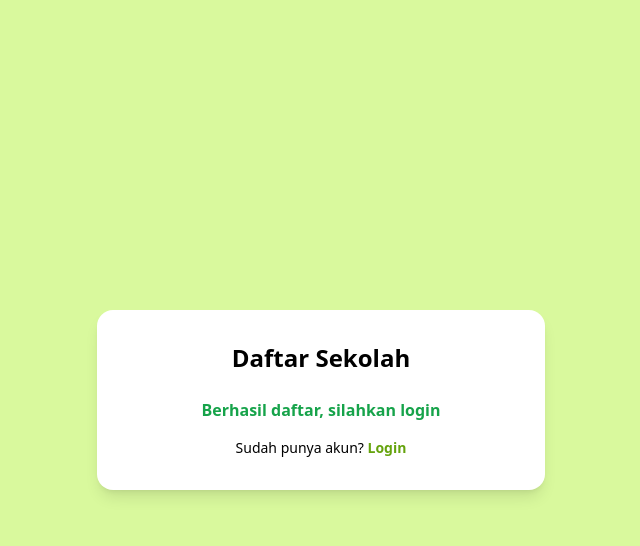
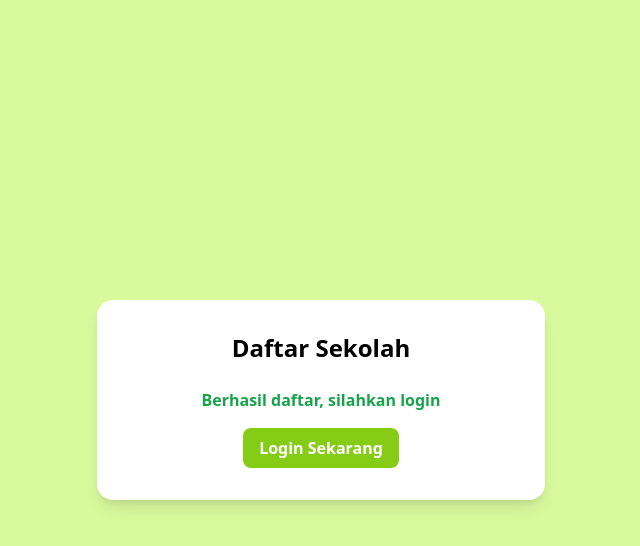
Before and after one commit to cybloxyz/zerowastehero, a React (Vite) app: page /register in a window 1280 px wide. Both pictures are taken after typing "Sample", "name@example.com", "Sample123" into the empty fields and a click on the button "Register". Shown: the top 546 px of the page, without its empty margins (319-959 px from the left). Built offline with nearby package versions, Linux system fonts and the light colour scheme.

Commit message:
Update Src

```diff
--- a/src/pages/login-school.jsx
+++ b/src/pages/login-school.jsx
@@ -1,7 +1,7 @@
+import { useState } from "react";
+import { useNavigate } from "react-router-dom";
 import HoverBacklight from "../components/burst.jsx";
 import { useAuth } from "../context/AuthContext.jsx";
-import { useNavigate } from "react-router-dom";
-import { useState } from "react";
 
 export default function LoginSchool() {
   const { login } = useAuth();
@@ -9,16 +9,16 @@ export default function LoginSchool() {
 
   const [email, setEmail] = useState("");
   const [password, setPassword] = useState("");
+  const [error, setError] = useState(""); // state untuk pesan error
 
   const handleSubmit = (e) => {
     e.preventDefault();
 
-    // validasi simple, nanti bisa sambung ke backend
     if (email && password) {
       login("school", email); // role = school
       navigate("/dashboard-school");
     } else {
-      alert("Email & password wajib diisi!");
+      setError("Email & password wajib diisi!");
     }
   };
 
@@ -27,6 +27,10 @@ export default function LoginSchool() {
       <div className="bg-white p-8 rounded-2xl shadow-lg w-full max-w-md">
         <h2 className="text-2xl font-bold text-center mb-6">Login Sekolah</h2>
 
+        {error && (
+          <p className="text-red-600 text-center mb-4 font-semibold">{error}</p>
+        )}
+
         <form className="space-y-4" onSubmit={handleSubmit}>
           <input
             type="email"
@@ -34,6 +38,7 @@ export default function LoginSchool() {
             className="w-full px-4 py-2 border rounded-lg focus:ring-2 focus:ring-lime-400 outline-none"
             value={email}
             onChange={(e) => setEmail(e.target.value)}
+            required
           />
           <input
             type="password"
@@ -41,6 +46,7 @@ export default function LoginSchool() {
             className="w-full px-4 py-2 border rounded-lg focus:ring-2 focus:ring-lime-400 outline-none"
             value={password}
             onChange={(e) => setPassword(e.target.value)}
+            required
           />
 
           <div className="mt-8 text-center">
@@ -56,14 +62,13 @@ export default function LoginSchool() {
         </form>
 
         <p className="text-sm text-center mt-4">
-          Belum punya akun?
-          <a
-            href="/register"
+          Belum punya akun?{" "}
+          <button
+            onClick={() => navigate("/register")}
             className="text-lime-600 font-semibold hover:underline"
           >
-            {" "}
-            Register
-          </a>
+            Daftar
+          </button>
         </p>
       </div>
     </div>
--- a/src/pages/login-student.jsx
+++ b/src/pages/login-student.jsx
@@ -1,7 +1,7 @@
+import { useState } from "react";
+import { useNavigate } from "react-router-dom";
 import HoverBacklight from "../components/burst.jsx";
 import { useAuth } from "../context/AuthContext.jsx";
-import { useNavigate } from "react-router-dom";
-import { useState } from "react";
 
 export default function LoginStudent() {
   const { login } = useAuth();
@@ -9,16 +9,16 @@ export default function LoginStudent() {
 
   const [email, setEmail] = useState("");
   const [password, setPassword] = useState("");
+  const [error, setError] = useState(""); // state untuk pesan error
 
   const handleSubmit = (e) => {
     e.preventDefault();
 
-    // validasi simple (sementara)
     if (email && password) {
       login("student", email); // role = student
       navigate("/dashboard-student");
     } else {
-      alert("Email & password siswa wajib diisi!");
+      setError("Email & password siswa wajib diisi!");
     }
   };
 
@@ -27,6 +27,10 @@ export default function LoginStudent() {
       <div className="bg-white p-8 rounded-2xl shadow-md w-full max-w-md">
         <h2 className="text-2xl font-bold mb-6 text-center">Login Siswa</h2>
 
+        {error && (
+          <p className="text-red-600 text-center mb-4 font-semibold">{error}</p>
+        )}
+
         <form className="space-y-4" onSubmit={handleSubmit}>
           <input
             type="email"
@@ -34,6 +38,7 @@ export default function LoginStudent() {
             className="w-full border p-2 rounded-lg focus:ring-2 focus:ring-lime-400 outline-none"
             value={email}
             onChange={(e) => setEmail(e.target.value)}
+            required
           />
           <input
             type="password"
@@ -41,6 +46,7 @@ export default function LoginStudent() {
             className="w-full border p-2 rounded-lg focus:ring-2 focus:ring-lime-400 outline-none"
             value={password}
             onChange={(e) => setPassword(e.target.value)}
+            required
           />
 
           <div className="mt-8 text-center">
--- a/src/pages/register.jsx
+++ b/src/pages/register.jsx
@@ -1,8 +1,10 @@
 import { useState } from "react";
+import { useNavigate } from "react-router-dom";
 import HoverBacklight from "../components/burst.jsx";
 
 export default function Register() {
   const [success, setSuccess] = useState(false); // state untuk pesan sukses
+  const navigate = useNavigate(); // untuk navigasi ke halaman login
 
   const handleSubmit = (e) => {
     e.preventDefault(); // mencegah reload halaman
@@ -23,15 +25,27 @@ export default function Register() {
     e.target.reset();
   };
 
+  const handleLoginClick = () => {
+    navigate("/login-school"); // navigasi ke halaman login
+  };
+
   return (
     <div className="min-h-screen bg-lime-200 flex items-center justify-center">
       <div className="bg-white p-8 rounded-2xl shadow-lg w-full max-w-md">
         <h2 className="text-2xl font-bold text-center mb-6">Daftar Sekolah</h2>
 
         {success ? (
-          <p className="text-green-600 text-center font-semibold">
-            Berhasil daftar, silahkan login
-          </p>
+          <div className="text-center space-y-4">
+            <p className="text-green-600 font-semibold">
+              Berhasil daftar, silahkan login
+            </p>
+            <button
+              onClick={handleLoginClick}
+              className="mt-2 bg-lime-500 text-white py-2 px-4 rounded-lg font-semibold hover:bg-lime-600 transition"
+            >
+              Login Sekarang
+            </button>
+          </div>
         ) : (
           <form className="space-y-4" onSubmit={handleSubmit}>
             <input
@@ -69,10 +83,17 @@ export default function Register() {
           </form>
         )}
 
-        <p className="text-sm text-center mt-4">
-          Sudah punya akun?
-          <a href="/login-school" className="text-lime-600 font-semibold hover:underline"> Login</a>
-        </p>
+        {!success && (
+          <p className="text-sm text-center mt-4">
+            Sudah punya akun?{" "}
+            <button
+              onClick={handleLoginClick}
+              className="text-lime-600 font-semibold hover:underline"
+            >
+              Masuk
+            </button>
+          </p>
+        )}
       </div>
     </div>
   );
```
